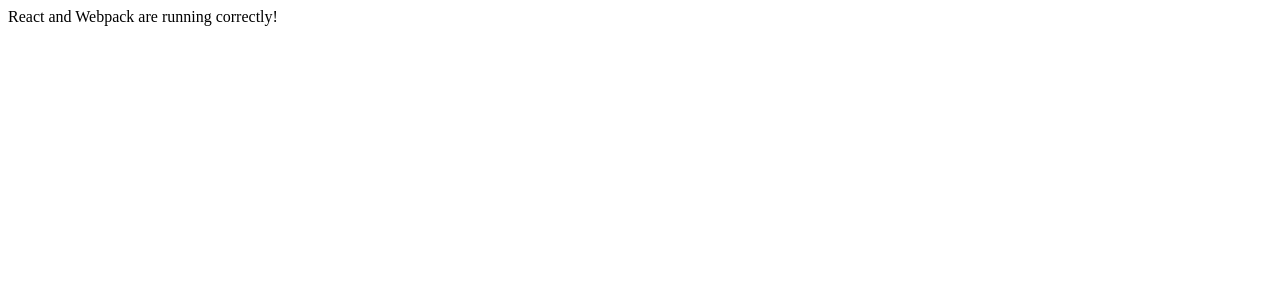
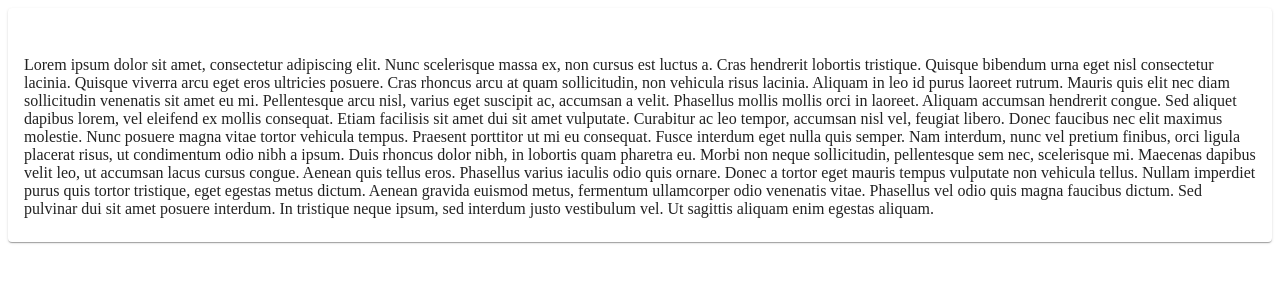
Before and after one commit to godfreydoo/soapbox, a React app in the folder client/: page / in a window 1280 px wide. Shown: the top 300 px of the page. Built offline with nearby package versions, Linux system fonts and the light colour scheme; the HTML template or start-up script is replaced by a standard one.

Commit message:
Committing for merge

```diff
--- a/client/package.json
+++ b/client/package.json
@@ -13,6 +13,7 @@
   "dependencies": {
     "@babel/preset-env": "^7.14.7",
     "@babel/preset-react": "^7.14.5",
+    "@material-ui/core": "^4.12.1",
     "babel-loader": "^8.2.2",
     "react": "^17.0.2",
     "react-dom": "^17.0.2"
--- a/client/src/components/App.jsx
+++ b/client/src/components/App.jsx
@@ -1,9 +1,12 @@
 import React from 'react';
+import Metrics from './Metrics';
 
 const App = props => {
 
   return (
-    <div id="app">React and Webpack are running correctly!</div>
+    <div id="app">
+      <Metrics />
+    </div>
   )
 };
 
--- a/client/src/components/Metrics.jsx
+++ b/client/src/components/Metrics.jsx
@@ -1,8 +1,22 @@
 import React from 'react';
+import { Card, CardHeader, CardContent } from '@material-ui/core';
 
 const Metrics = props => {
   return (
-    <div id="metrics-tab">Metrics</div>
+    <div id="metrics-tab">
+      <Card>
+        <CardHeader>
+          This is the card header
+        </CardHeader>
+        <CardContent>
+        Lorem ipsum dolor sit amet, consectetur adipiscing elit. Nunc scelerisque massa ex, non cursus est luctus a. Cras hendrerit lobortis tristique. Quisque bibendum urna eget nisl consectetur lacinia. Quisque viverra arcu eget eros ultricies posuere. Cras rhoncus arcu at quam sollicitudin, non vehicula risus lacinia. Aliquam in leo id purus laoreet rutrum. Mauris quis elit nec diam sollicitudin venenatis sit amet eu mi. Pellentesque arcu nisl, varius eget suscipit ac, accumsan a velit. Phasellus mollis mollis orci in laoreet.
+
+        Aliquam accumsan hendrerit congue. Sed aliquet dapibus lorem, vel eleifend ex mollis consequat. Etiam facilisis sit amet dui sit amet vulputate. Curabitur ac leo tempor, accumsan nisl vel, feugiat libero. Donec faucibus nec elit maximus molestie. Nunc posuere magna vitae tortor vehicula tempus. Praesent porttitor ut mi eu consequat. Fusce interdum eget nulla quis semper. Nam interdum, nunc vel pretium finibus, orci ligula placerat risus, ut condimentum odio nibh a ipsum. Duis rhoncus dolor nibh, in lobortis quam pharetra eu. Morbi non neque sollicitudin, pellentesque sem nec, scelerisque mi. Maecenas dapibus velit leo, ut accumsan lacus cursus congue.
+
+        Aenean quis tellus eros. Phasellus varius iaculis odio quis ornare. Donec a tortor eget mauris tempus vulputate non vehicula tellus. Nullam imperdiet purus quis tortor tristique, eget egestas metus dictum. Aenean gravida euismod metus, fermentum ullamcorper odio venenatis vitae. Phasellus vel odio quis magna faucibus dictum. Sed pulvinar dui sit amet posuere interdum. In tristique neque ipsum, sed interdum justo vestibulum vel. Ut sagittis aliquam enim egestas aliquam.
+        </CardContent>
+      </Card>
+    </div>
   );
 };
 
```
Also changed, not shown: 2 other files (tests, documents, lock files or other folders).
